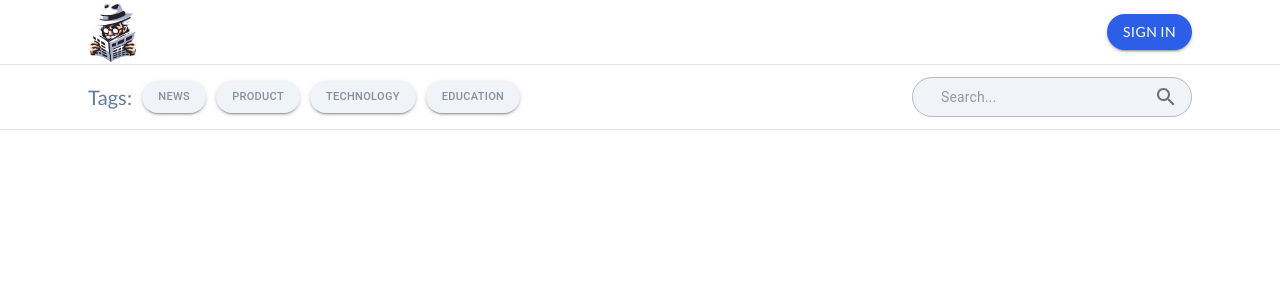
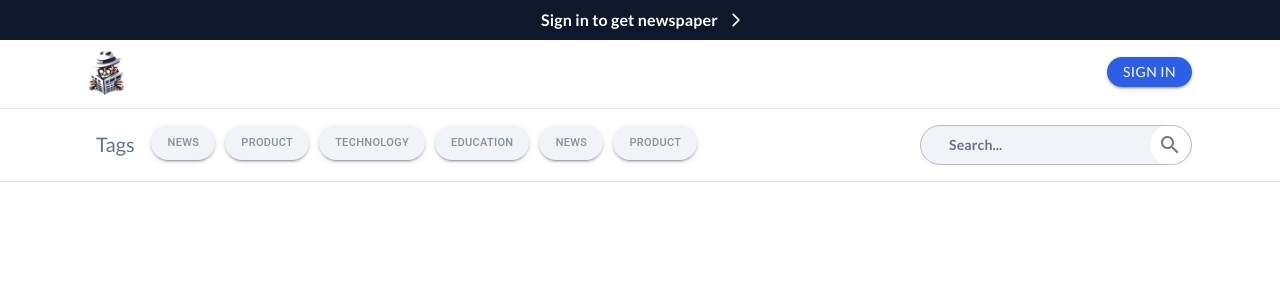
Before and after one commit to ReportForge/white-blog-client, a React (Create React App) app in the folder white-blog/: page / in a window 1280 px wide. Shown: the top 300 px of the page. Built offline with nearby package versions, Linux system fonts and the light colour scheme; a web font is replaced by a local one.

Commit message:
NavBar 11.2.2024 21:42

```diff
--- a/white-blog/src/components/HomePage/HomePage.js
+++ b/white-blog/src/components/HomePage/HomePage.js
@@ -1,21 +1,67 @@
-import React from 'react';
+import {React, useState} from 'react';
 import Container from '@mui/material/Container';
-import NavigationBar from './NavigationBar/NavigationBar'; // Assuming this is your custom component
+import NavigationBar from './NavigationBar/NavigationBar';
 import SearchBar from './SearchBar/SearchBar';
+import useMediaQuery from '@mui/material/useMediaQuery';
+import { useTheme } from '@mui/material/styles';
+import Box from '@mui/material/Box';
+import AppBar from '@mui/material/AppBar';
+import Toolbar from '@mui/material/Toolbar';
+import Typography from '@mui/material/Typography';
+import ArrowForwardIosIcon from '@mui/icons-material/ArrowForwardIos';
+
 
 const HomePage = () => {
+  const theme = useTheme();
+  const isMobile = useMediaQuery(theme.breakpoints.down('sm'));
+  const [isAppBarHovered, setIsAppBarHovered] = useState(false);
+
   return (
     <>
-      <Container maxWidth="lg"> {/* Adjust the maxWidth as needed */}
-        <NavigationBar />
-        {/* Add more components here, they will be centered with space on the sides */}
-      </Container>
-      <div style={{ height: '1px', backgroundColor: '#E5E7EB', width: '100%' }}></div>
-      <Container maxWidth="lg"> {/* Adjust the maxWidth as needed */}
-        <SearchBar />
-        {/* Add more components here, they will be centered with space on the sides */}
-      </Container>
-      <div style={{ height: '1px', backgroundColor: '#E5E7EB', width: '100%' }}></div>
+      <AppBar
+        position="static"
+        elevation={0}
+        style={{ backgroundColor: '#0F172A' }}
+        onMouseOver={() => setIsAppBarHovered(true)}
+        onMouseOut={() => setIsAppBarHovered(false)}
+      >
+        <Toolbar style={{ justifyContent: 'center', minHeight: '40px', padding: '0px' }}>
+          <Typography
+            style={{
+              lineHeight: '40px',
+              fontFamily: "'Lato', sans-serif",
+              fontSize: '1rem',
+              fontWeight: 'bold',
+              display: 'flex',
+              alignItems: 'center',
+              cursor: 'pointer',
+            }}
+            color="inherit"
+          >
+            Sign in to get newspaper
+            <ArrowForwardIosIcon style={{
+              fontSize: '1rem',
+              marginLeft: '5px',
+              transition: 'transform 0.3s ease',
+              transform: isAppBarHovered ? 'translateX(5px)' : 'translateX(0px)',
+            }} />
+          </Typography>
+        </Toolbar>
+      </AppBar>
+
+      <Box sx={{backgroundColor: '#E5E7EB', width: '100%'}} />
+      <Box >
+        <Container maxWidth={isMobile ? 'xs' : 'lg'}>
+          <NavigationBar />
+        </Container>
+      </Box>
+      <Box sx={{ height: '1px', backgroundColor: '#E5E7EB', width: '100%', marginY: theme.spacing(0.5) }} />
+      <Box >
+        <Container maxWidth={isMobile ? 'xs' : 'lg'}>
+          <SearchBar />
+        </Container>
+      </Box>
+      <Box sx={{ height: '1px', backgroundColor: '#E5E7EB', width: '100%', marginY: theme.spacing(0.5), marginTop: isMobile ? '15px' : null }} />
     </>
   );
 };
--- a/white-blog/src/components/HomePage/NavigationBar/NavigationBar.js
+++ b/white-blog/src/components/HomePage/NavigationBar/NavigationBar.js
@@ -11,8 +11,7 @@ const useStyles = makeStyles((theme) => ({
     flexGrow: 1,
   },
   logo: {
-    maxHeight: '60px', // Increase logo size
-    marginRight: theme.spacing(2), // Add some space after the logo
+    maxHeight: '45px', // Increase logo size
   },
   title: {
     flexGrow: 1,
@@ -36,6 +35,8 @@ const NavigationBar = () => {
             href="/signin"
             style={{ fontFamily: "'Lato', sans-serif" }}
             sx={{
+
+              height: "30px",
               borderRadius: '20px', // Adjust for desired roundness
               backgroundColor: '#2C5EE8', // Button color
               color: 'white', // Text color
--- a/white-blog/src/components/HomePage/SearchBar/SearchBar.js
+++ b/white-blog/src/components/HomePage/SearchBar/SearchBar.js
@@ -8,50 +8,91 @@ import IconButton from '@mui/material/IconButton';
 import SearchIcon from '@mui/icons-material/Search';
 import Button from '@mui/material/Button'; // For rendering tags as buttons
 import { makeStyles } from '@mui/styles';
+import Box from '@mui/material/Box'; // Import Box component
+import useMediaQuery from '@mui/material/useMediaQuery';
+import { useTheme } from '@mui/material/styles';
 
 const useStyles = makeStyles((theme) => ({
   root: {
     flexGrow: 1,
   },
   bar: {
+    flexDirection: 'column', // Stack items vertically on small screens
+    alignItems: 'center', // Center items on small screens
+    [theme.breakpoints.up('sm')]: { // Apply styles for screens larger than 'sm'
+      flexDirection: 'row', // Revert to horizontal layout for larger screens
       justifyContent: 'space-between', // Spreads out toolbar content
+      alignItems: 'flex-end', // Align items to the end on larger screens
+    },
   },
   searchField: {
+    backgroundColor: '#ffffff', // White background for the search field
+    marginTop: theme.spacing(1),
+    [theme.breakpoints.up('sm')]: {
       marginLeft: theme.spacing(1),
       marginRight: theme.spacing(1),
-    width: 'auto', // Adjust based on your preference
-    backgroundColor: '#ffffff', // White background for the search field
+      marginTop: 0, // Remove the top margin for larger screens
+      width: 'auto', // Adjust based on your preference for larger screens
     },
-  tags: {
-    color: '#647ba1',
+    width: '100%', // Make the search field take the full width on mobile
+  },
+  tagsContainer: {
     display: 'flex',
-    alignItems: 'center',
+    flexDirection: 'row', // Ensure "Tags" text and buttons are in the same row
+    alignItems: 'baseline', // Align items along their baseline
+    flexWrap: 'wrap', // Allow items to wrap onto the next line if needed
+    [theme.breakpoints.down('sm')]: {
+      marginBottom: theme.spacing(1),
+      marginTop: theme.spacing(1) // Add some space below the tags container on mobile
+    },
+  },
+  tagButtons: {
+    display: 'flex',
+    flexDirection: 'row', // Display buttons in a row
+    flexWrap: 'wrap', // Allow buttons to wrap onto the next line
+    marginLeft: theme.spacing(1), // Add some space to the left of the buttons
+  },
+  tagButton: {
+    margin: theme.spacing(0.5), // Add some space around each tag button
+  },
+  placeholder: {
+    '& .MuiInputBase-input::placeholder': {
+      color: '#64748B', // Change the color and opacity as needed
+      fontWeight: 'bold',
+      fontFamily: "'Lato', sans-serif",
+      opacity: 1
+    },
   },
 }));
 
 const SearchBar = () => {
   const classes = useStyles();
-
+  const theme = useTheme();
+  const isMobile = useMediaQuery(theme.breakpoints.down('sm'));
   const [activeTag, setActiveTag] = useState(null);
 
   // Array of tag strings
-  const tags = ['News', 'Product', 'Technology', 'Education'];
+  const tags = ['News', 'Product', 'Technology', 'Education','News', 'Product'];
 
   const handleButtonClick = (index) => {
-    setActiveTag(index);
+    setActiveTag(activeTag === index ? null : index);
   };
 
   return (
     <div className={classes.root}>
       <AppBar position="static" color="inherit" elevation={0}>
         <Toolbar className={classes.bar}>
-          <Typography variant="h6" className={classes.tags} style={{ fontFamily: "'Lato', sans-serif" }}>
-            Tags:
+          <Box className={classes.tagsContainer}>
+            <Box className={classes.tagButtons} sx={{marginBottom: theme.spacing(1)}}>
+              <Typography variant={isMobile ? 'body' : 'h6'} style={{ fontFamily: "'Lato', sans-serif" , color: '#64748B'}} sx={{marginTop: theme.spacing(0.7), marginRight: theme.spacing(0.8)}}>
+                Tags
+              </Typography>
               {tags.map((tag, index) => (
-              <Button key={index} sx={{
+                <Button key={index} className={classes.tagButton} sx={{
                   borderRadius: '20px',
+                  fontSize: '11px',
                   marginLeft: '10px',
-                fontSize: '11px',
+                  marginTop: isMobile ? theme.spacing(1) : theme.spacing(0.5),
                   backgroundColor: activeTag === index ? '#204EB7' : '#f0f3f7',
                   color: activeTag === index ? '#ffffff' : '#85909D',
                   '&:hover': {
@@ -63,9 +104,10 @@ const SearchBar = () => {
                   {tag}
                 </Button>
               ))}
-          </Typography>
+            </Box>
+          </Box>
           <TextField
-            className={classes.searchField}
+            className={`${classes.searchField} ${classes.placeholder}`}
             variant="outlined"
             placeholder="Search..."
             InputProps={{
@@ -78,14 +120,13 @@ const SearchBar = () => {
               },
               endAdornment: (
                 <InputAdornment position="end">
-                    <IconButton edge="end" size="large">
+                  <IconButton edge="end" size="medium" sx={{backgroundColor: '#FFFFFF'}}>
                     <SearchIcon />
                   </IconButton>
                 </InputAdornment>
               ),
             }}
           />
-
         </Toolbar>
       </AppBar>
     </div>
```
Lines whose indentation alone changed are shown as unchanged.
